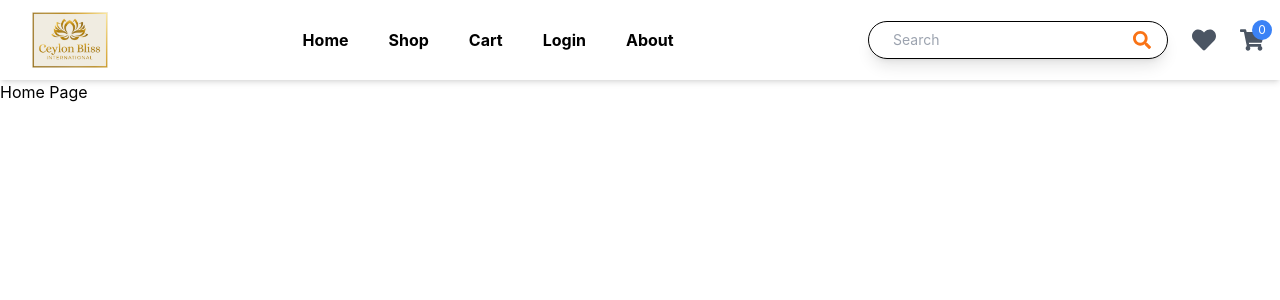
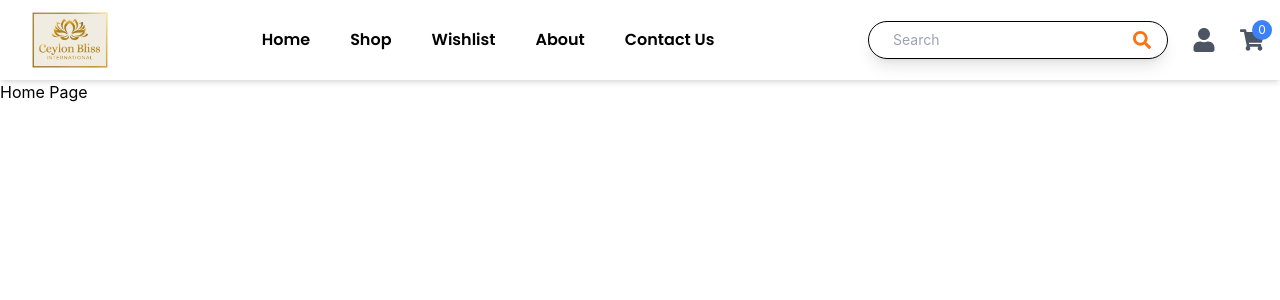
Before and after one commit to Hiruna-SP/Ceylon-Bliss-International, a React (Create React App) app in the folder client/: page / in a window 1280 px wide. Shown: the top 300 px of the page. Built offline with nearby package versions, Linux system fonts and the light colour scheme; a web font is replaced by a local one.

Commit message:
Add Wishlist, Search, Contact Us, and User pages; update Navbar and styles

```diff
--- a/client/public/index.html
+++ b/client/public/index.html
@@ -18,6 +18,8 @@
     <link rel="preconnect" href="https://fonts.googleapis.com">
     <link rel="preconnect" href="https://fonts.gstatic.com" crossorigin>
     <link href="https://fonts.googleapis.com/css2?family=Boldonse&display=swap" rel="stylesheet">
+    <link href="https://fonts.googleapis.com/css2?family=Poppins:wght@400;600&display=swap" rel="stylesheet">
+
 
     <!--
       Notice the use of %PUBLIC_URL% in the tags above.
--- a/client/src/App.js
+++ b/client/src/App.js
@@ -18,6 +18,10 @@ function App() {
         <Route path="/cart" element={<Cart />} />
         <Route path="/login" element={<Login />} />
         <Route path="/about" element={<About />} />
+        <Route path="/wishlist" element={<h2>Wishlist Page</h2>} />
+        <Route path="/search" element={<h2>Search Page</h2>} />
+        <Route path="/Contactus" element={<h2>Contact Us Page</h2>} />
+        <Route path="/user" element={<h2>User Page</h2>} />
       </Routes>
     </Router>
   );
--- a/client/src/components/Navbar.js
+++ b/client/src/components/Navbar.js
@@ -1,7 +1,7 @@
 import React, { useState } from 'react';
 import { Link } from "react-router-dom";
 import logo from './../assets/Logo.jpg';
-import { FaShoppingCart, FaHeart, FaSearch, FaBars, FaTimes } from "react-icons/fa";
+import { FaShoppingCart, FaHeart, FaSearch, FaBars, FaTimes, FaUser} from "react-icons/fa";
 
 const Navbar = () => {
   const [menuOpen, setMenuOpen] = useState(false);
@@ -44,12 +44,15 @@ const Navbar = () => {
 
       {/* Mobile Dropdown Menu */}
       {menuOpen && (
-        <div className="lg:hidden mt-3 px-4 space-y-3">
-          <Link to="/" className="block text-black font-semibold hover:text-orange-500">Home</Link>
-          <Link to="/shop" className="block text-black font-semibold hover:text-orange-500">Shop</Link>
-          <Link to="/cart" className="block text-black font-semibold hover:text-orange-500">Cart</Link>
-          <Link to="/login" className="block text-black font-semibold hover:text-orange-500">Login</Link>
-          <Link to="/about" className="block text-black font-semibold hover:text-orange-500">About</Link>
+        <div className="lg:hidden mt-3 px-4 space-y-3 font-poppins">
+          <ul className="flex flex-col space-y-3 text-base font-bold">
+            <li><Link to="/" className="hover:text-orange-500">Home</Link></li>
+            <li><Link to="/shop" className="hover:text-orange-500">Shop</Link></li>
+            <li><Link to="/wishlist" className="hover:text-orange-500">Wishlist</Link></li>
+            <li><Link to="/about" className="hover:text-orange-500">About</Link></li>
+            <li><Link to="/Contactus" className="hover:text-orange-500">Contact Us</Link></li>
+          </ul>
+
         </div>
       )}
 
@@ -61,12 +64,12 @@ const Navbar = () => {
         </div>
 
         {/* Navigation Links */}
-        <ul className="flex space-x-10 text-base font-bold">
+        <ul className="flex space-x-10 text-base font-bold font-poppins">
           <li><Link to="/" className="hover:text-orange-500">Home</Link></li>
           <li><Link to="/shop" className="hover:text-orange-500">Shop</Link></li>
-          <li><Link to="/cart" className="hover:text-orange-500">Cart</Link></li>
-          <li><Link to="/login" className="hover:text-orange-500">Login</Link></li>
+          <li><Link to="/wishlist" className="hover:text-orange-500">Wishlist</Link></li>
           <li><Link to="/about" className="hover:text-orange-500">About</Link></li>
+          <li><Link to="/Contactus" className="hover:text-orange-500">Contact Us</Link></li>
         </ul>
 
         {/* Search Bar + Icons */}
@@ -84,8 +87,8 @@ const Navbar = () => {
               <FaSearch className="text-lg" />
             </button>
           </div>
-          <Link to="/wishlist" className="text-gray-600 hover:text-orange-500 text-2xl">
-            <FaHeart />
+          <Link to="/user" className="text-gray-600 hover:text-orange-500 text-2xl">
+            <FaUser />
           </Link>
           <div className="relative">
             <Link to="/cart" className="text-gray-600 hover:text-orange-500 text-2xl">
--- a/client/tailwind.config.js
+++ b/client/tailwind.config.js
@@ -5,6 +5,7 @@ module.exports = {
       extend: {
         fontFamily: {
           boldonse: ['Boldonse', 'system-ui', 'sans-serif'],
+          poppins: ['Poppins', 'sans-serif'],
         },
       },
     },
```
